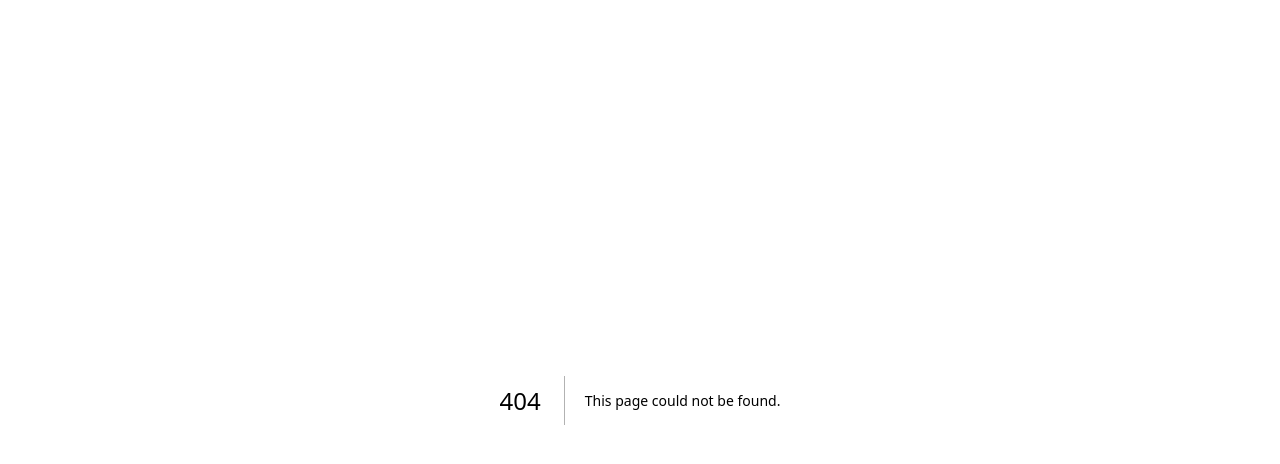
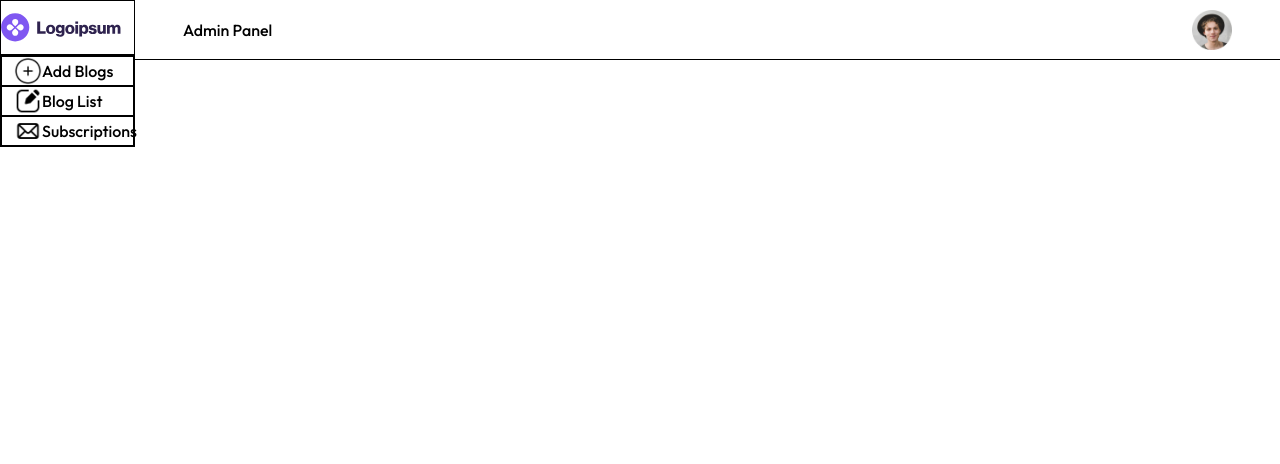
Before and after one commit to JUDHI3134/next-jb-blog, a Next.js app: page /admin/blogList in a window 1280 px wide. Before the commit this address had no page. Shown: the top 464 px of the page. Built offline with nearby package versions, Linux system fonts and the light colour scheme.

Commit message:
create admin panel sidebar component

```diff
--- /dev/null
+++ b/Components/AdminComponents/Sidebar.jsx
@@ -0,0 +1,29 @@
+import { assets } from '@/Assets/assets'
+import Image from 'next/image'
+import Link from 'next/link'
+import React from 'react'
+
+const Sidebar = () => {
+  return (
+    <div className='flex flex-col bg-slate-100'>
+      <div className='px-2 sm:pl-14 py-3 border border-black'>
+        <Image src={assets.logo} alt='' width={120} />
+      </div>
+      <div className='w-28 sm:w-80 h-[100vh] relative py-12 border border-black'>
+      <div className='w-[50%] sm:w-[80%] absolute right-0'>
+        <Link href={"/admin/addProduct"} className='flex items-center border border-black gap-3 font-medium px-3 py-2 bg-white shadow-[-5px_5px_0px_#000000]'>
+            <Image src={assets.add_icon} alt='' width={28}/><p>Add Blogs</p>
+        </Link>
+        <Link href={"/admin/blogList"} className='mt-5 flex items-center border border-black gap-3 font-medium px-3 py-2 bg-white shadow-[-5px_5px_0px_#000000]'>
+            <Image src={assets.blog_icon} alt='' width={28}/><p>Blog List</p>
+        </Link>
+        <Link href={"/admin/subscriptions"} className='mt-5 flex items-center border border-black gap-3 font-medium px-3 py-2 bg-white shadow-[-5px_5px_0px_#000000]'>
+            <Image src={assets.email_icon} alt='' width={28}/><p>Subscriptions</p>
+        </Link>
+      </div>
+      </div>
+    </div>
+  )
+}
+
+export default Sidebar
--- /dev/null
+++ b/app/admin/addProduct/page.jsx
@@ -0,0 +1,14 @@
+"use client"
+import { assets } from '@/Assets/assets'
+import Image from 'next/image'
+import React from 'react'
+
+const page = () => {
+  return (
+    <>
+
+    </>
+  )
+}
+
+export default page
--- /dev/null
+++ b/app/admin/blogList/page.jsx
@@ -0,0 +1,12 @@
+"use client"
+import React from 'react'
+
+const page = () => {
+  return (
+    <div>
+
+    </div>
+  )
+}
+
+export default page
--- /dev/null
+++ b/app/admin/layout.jsx
@@ -0,0 +1,21 @@
+import { assets } from "@/Assets/assets";
+import Sidebar from "@/Components/AdminComponents/Sidebar";
+import Image from "next/image";
+
+export default function Layout({children}){
+    return (
+        <>
+        <div className="flex">
+            <Sidebar/>
+            <div className="flex flex-col w-full">
+                <div className="flex items-center justify-between w-full py-3 max-h-[60px] border-b border-black px-12">
+                <h3 className="font-medium">Admin Panel</h3>
+                    <Image src={assets.profile_icon} alt="" width={40}/>
+                </div>
+                {children}
+            </div>
+        </div>
+
+        </>
+    )
+}
--- /dev/null
+++ b/app/admin/page.jsx
@@ -0,0 +1,11 @@
+import React from 'react'
+
+const page = () => {
+  return (
+    <div>
+
+    </div>
+  )
+}
+
+export default page
--- /dev/null
+++ b/app/admin/subscriptions/page.jsx
@@ -0,0 +1,12 @@
+"use client"
+import React from 'react'
+
+const page = () => {
+  return (
+    <div>
+
+    </div>
+  )
+}
+
+export default page
```
